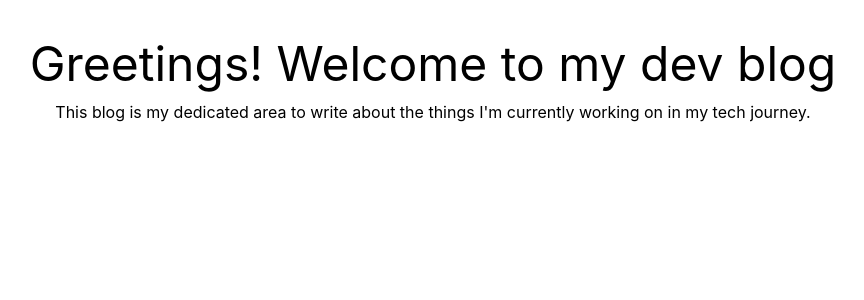
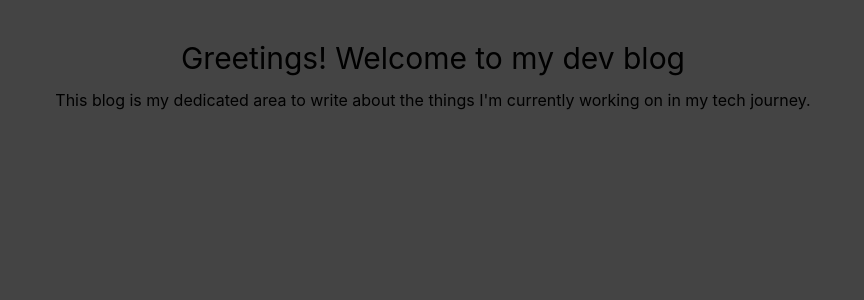
Before and after one commit to sevrinn/my-blog, a React (Create React App) app in the folder client/: page / in a window 1280 px wide. Shown: the top 300 px of the page, without its empty margins (207-1071 px from the left). Built offline with nearby package versions, Linux system fonts and the light colour scheme.

Commit message:
added tailwind and customized colors

```diff
--- a/client/src/App.js
+++ b/client/src/App.js
@@ -2,7 +2,7 @@ import HomePage from './pages/HomePage'
 import './App.css'
 
 function App() {
-  const appStyles = 'p-10 text-center'
+  const appStyles = 'p-10 text-center bg-sevGrey h-screen'
   return (
     <div className={appStyles}>
       <HomePage />
--- a/client/src/pages/HomePage.js
+++ b/client/src/pages/HomePage.js
@@ -1,7 +1,7 @@
 import React from 'react'
 
 const HomePage = () => {
-  const h1 = 'text-5xl'
+  const h1 = 'text-3xl'
   const p = 'p-3'
   return (
     <>
--- a/client/tailwind.config.js
+++ b/client/tailwind.config.js
@@ -1,6 +1,12 @@
 module.exports = {
   content: ['./src/**/*.{js,jsx,ts,tsx}'],
   theme: {
+    colors: {
+      sevPink: '#de91aa',
+      sevBlue: '#348ba0',
+      sevYellow: '#d9a64b',
+      sevGrey: '#444444',
+    },
     extend: {},
   },
   plugins: [],
```
